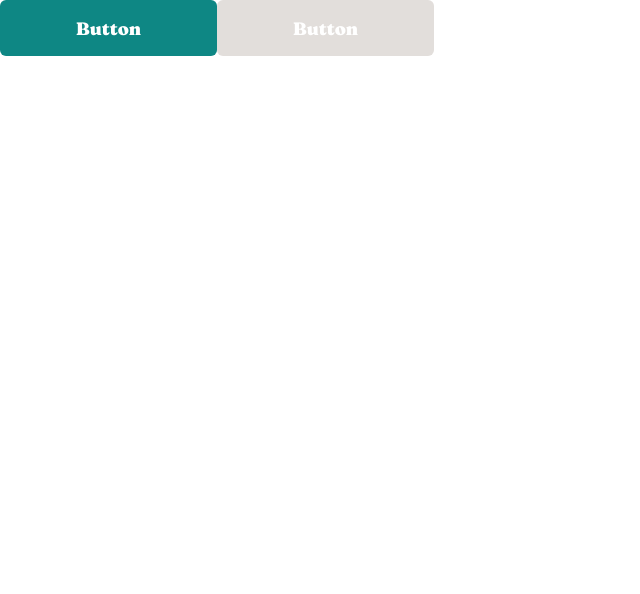
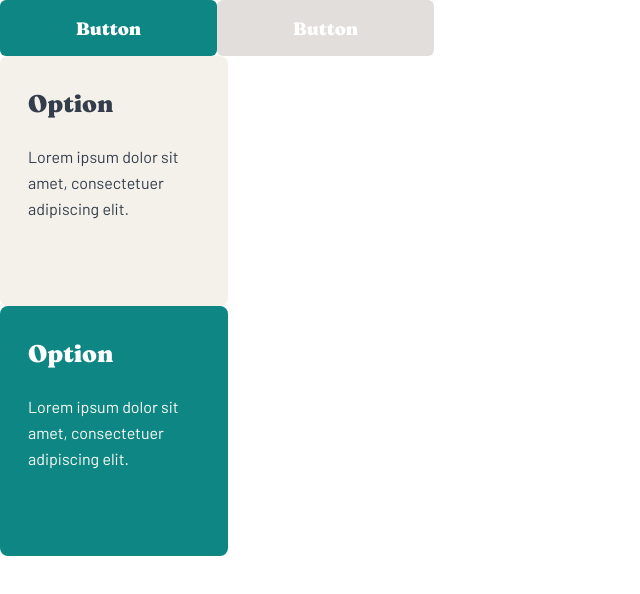
Before and after one commit to yjcyun/frontend_mentor, a React (Create React App) app in the folder intermediate/coffeeroasters_subscription_site/: page / in a window 1280 px wide. Shown: the top 594 px of the page, without its empty margins (0-640 px from the left). Built offline with nearby package versions, Linux system fonts and the light colour scheme.

Commit message:
:sparkles: Create big selection component

```diff
--- a/intermediate/coffeeroasters_subscription_site/src/App.tsx
+++ b/intermediate/coffeeroasters_subscription_site/src/App.tsx
@@ -1,4 +1,5 @@
 import { BrowserRouter } from "react-router-dom";
+import { BigSelection } from "./components/big-selection";
 import { Button } from "./components/button";
 
 const App = () => {
@@ -6,6 +7,15 @@ const App = () => {
     <BrowserRouter>
       <Button text="Button" />
       <Button text="Button" disabled />
+      <BigSelection
+        title="Option"
+        desc="Lorem ipsum dolor sit amet, consectetuer adipiscing elit."
+      />
+      <BigSelection
+        title="Option"
+        desc="Lorem ipsum dolor sit amet, consectetuer adipiscing elit."
+        active
+      />
     </BrowserRouter>
   );
 };
--- /dev/null
+++ b/intermediate/coffeeroasters_subscription_site/src/components/big-selection.tsx
@@ -0,0 +1,49 @@
+import styled from "styled-components";
+
+interface BigSelectionProps {
+  title: string;
+  desc: string;
+  active?: boolean;
+}
+
+const StyledBigSelection = styled.div`
+  padding: 32px 28px;
+  min-height: 250px;
+  width: 228px;
+  background: #f4f1eb;
+  border-radius: 8px;
+  transition: var(--transition);
+
+  h4 {
+    margin-bottom: 24px;
+  }
+
+  &:hover {
+    background: var(--pale-orange);
+  }
+
+  &.active {
+    background: var(--dark-cyan);
+
+    h4 {
+      color: var(--white);
+    }
+
+    p {
+      color: var(--light-cream);
+    }
+  }
+`;
+
+export const BigSelection: React.FC<BigSelectionProps> = ({
+  title,
+  desc,
+  active = false,
+}) => {
+  return (
+    <StyledBigSelection className={`${active ? "active" : ""}`}>
+      <h4>{title}</h4>
+      <p>{desc}</p>
+    </StyledBigSelection>
+  );
+};
```
